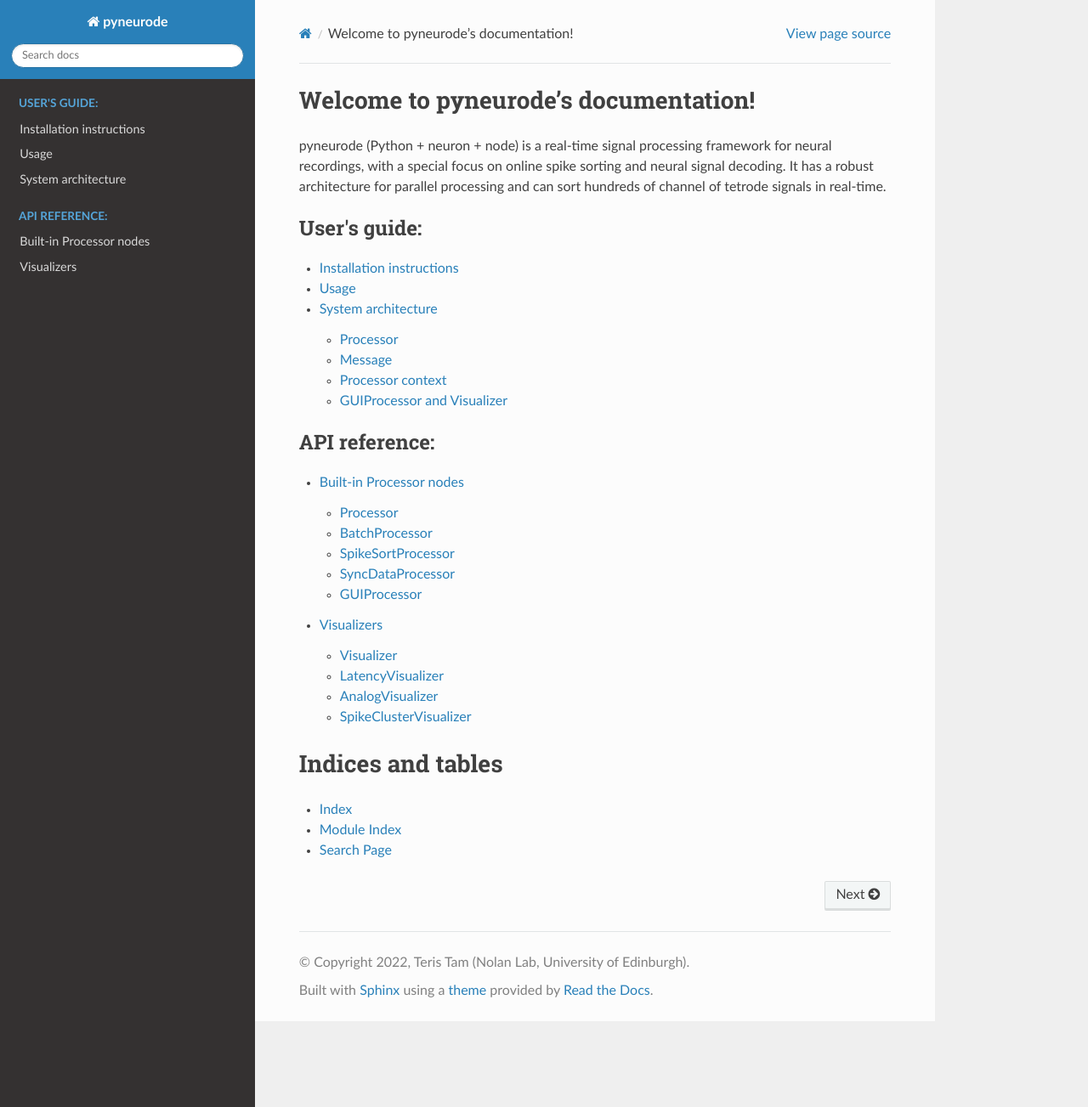
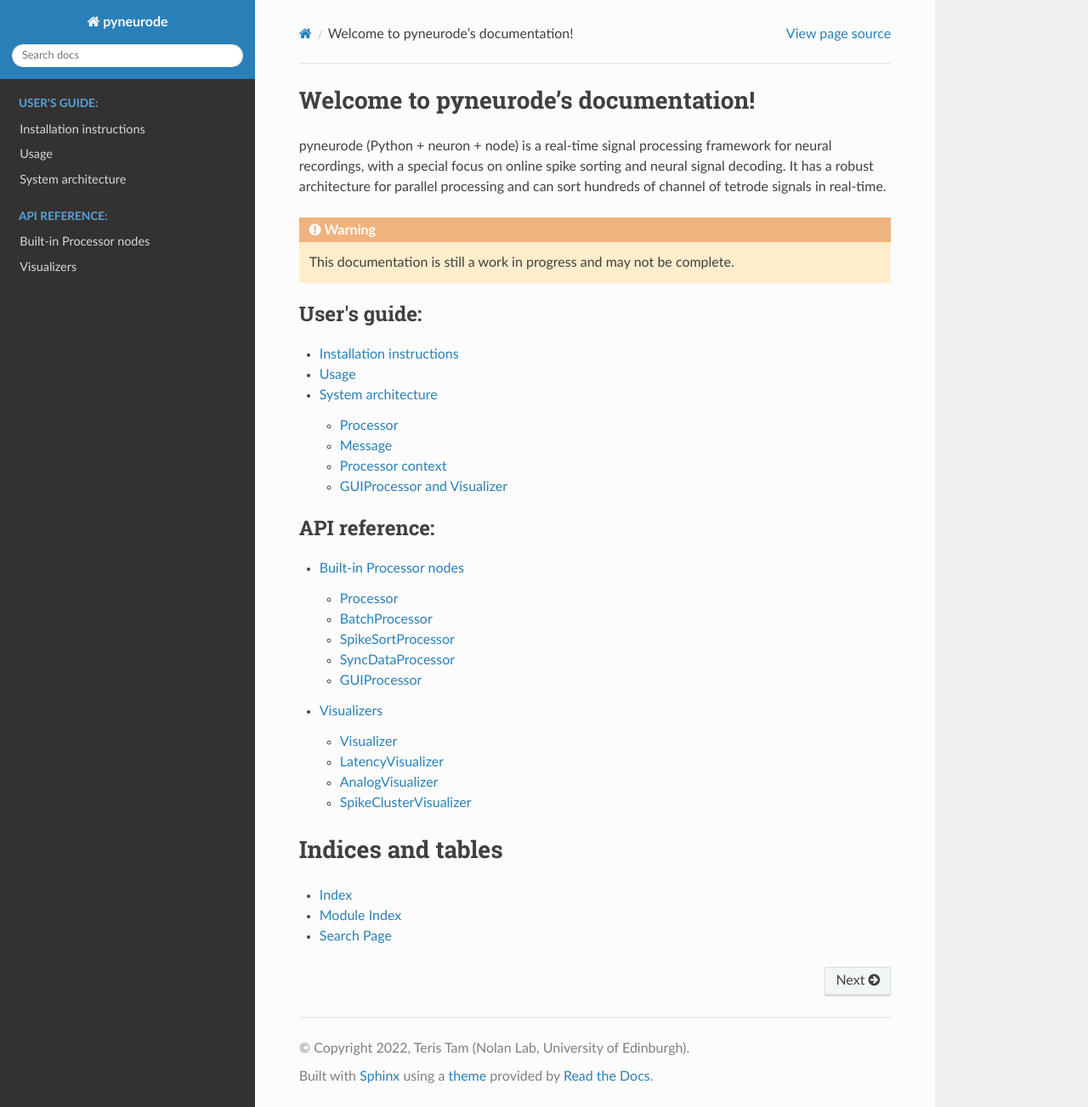
Before and after one commit to teristam/pyneurode, a Sphinx documentation site: the page built from doc/index.rst, in a window 1280 px wide and 1303 px high. Shown: the whole window at 85% size. Built offline with Sphinx 7.4.7 and the Read the Docs theme 2.0.0, drawn with Linux system fonts in a browser that asks for light colours.

Commit message:
doc: add in requirements for doc building doc: add warnings

```diff
--- a/doc/index.rst
+++ b/doc/index.rst
@@ -3,6 +3,7 @@ Welcome to pyneurode's documentation!
 
 pyneurode (Python + neuron + node) is a real-time signal processing framework for neural recordings, with a special focus on online spike sorting and neural signal decoding. It has a robust architecture for parallel processing and can sort hundreds of channel of tetrode signals in real-time.
 
+.. warning:: This documentation is still a work in progress and may not be complete.
 
 .. toctree::
    :maxdepth: 2
--- /dev/null
+++ b/doc/requirements.txt
@@ -0,0 +1,2 @@
+Sphinx
+myst-parser
```
